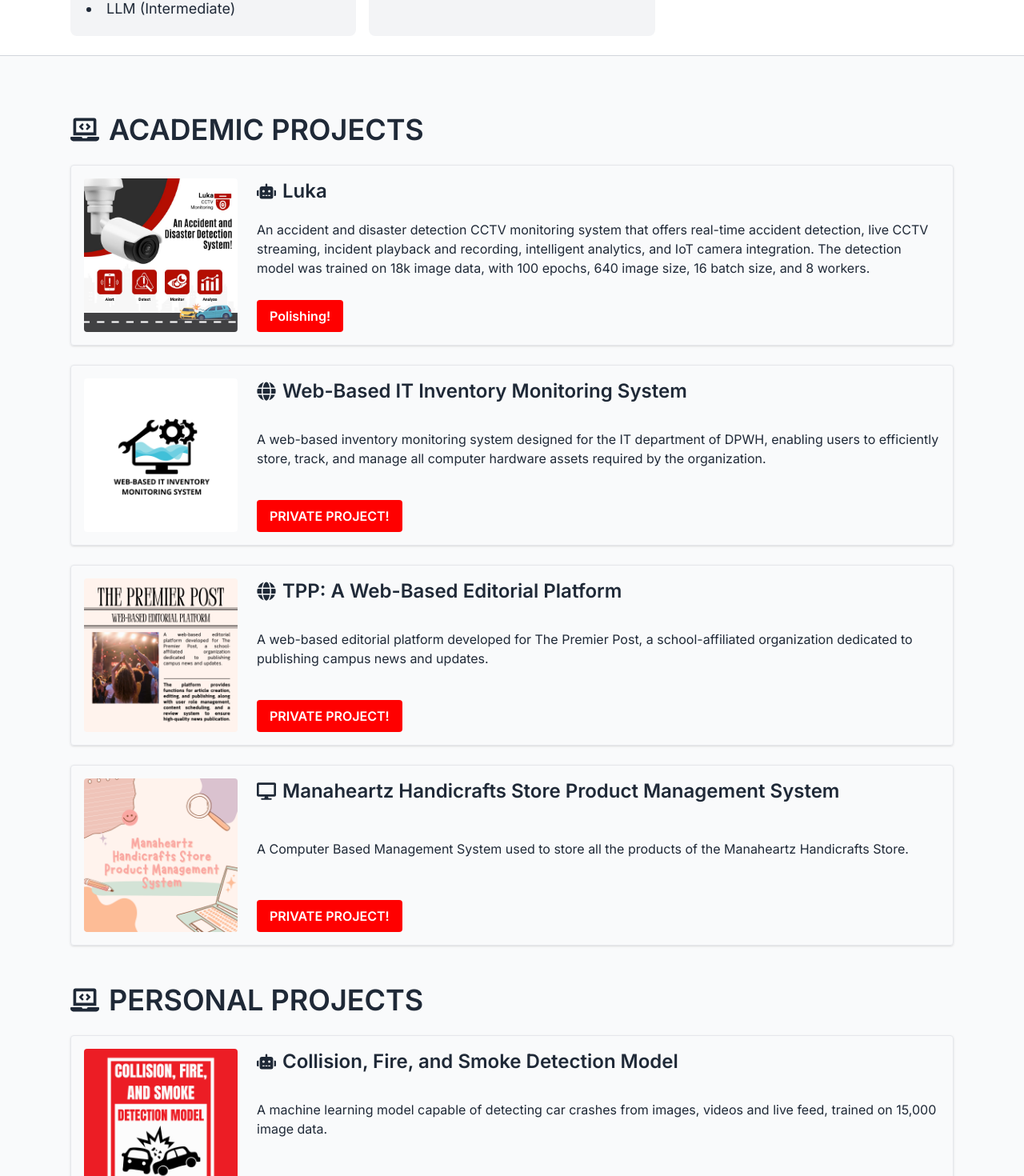
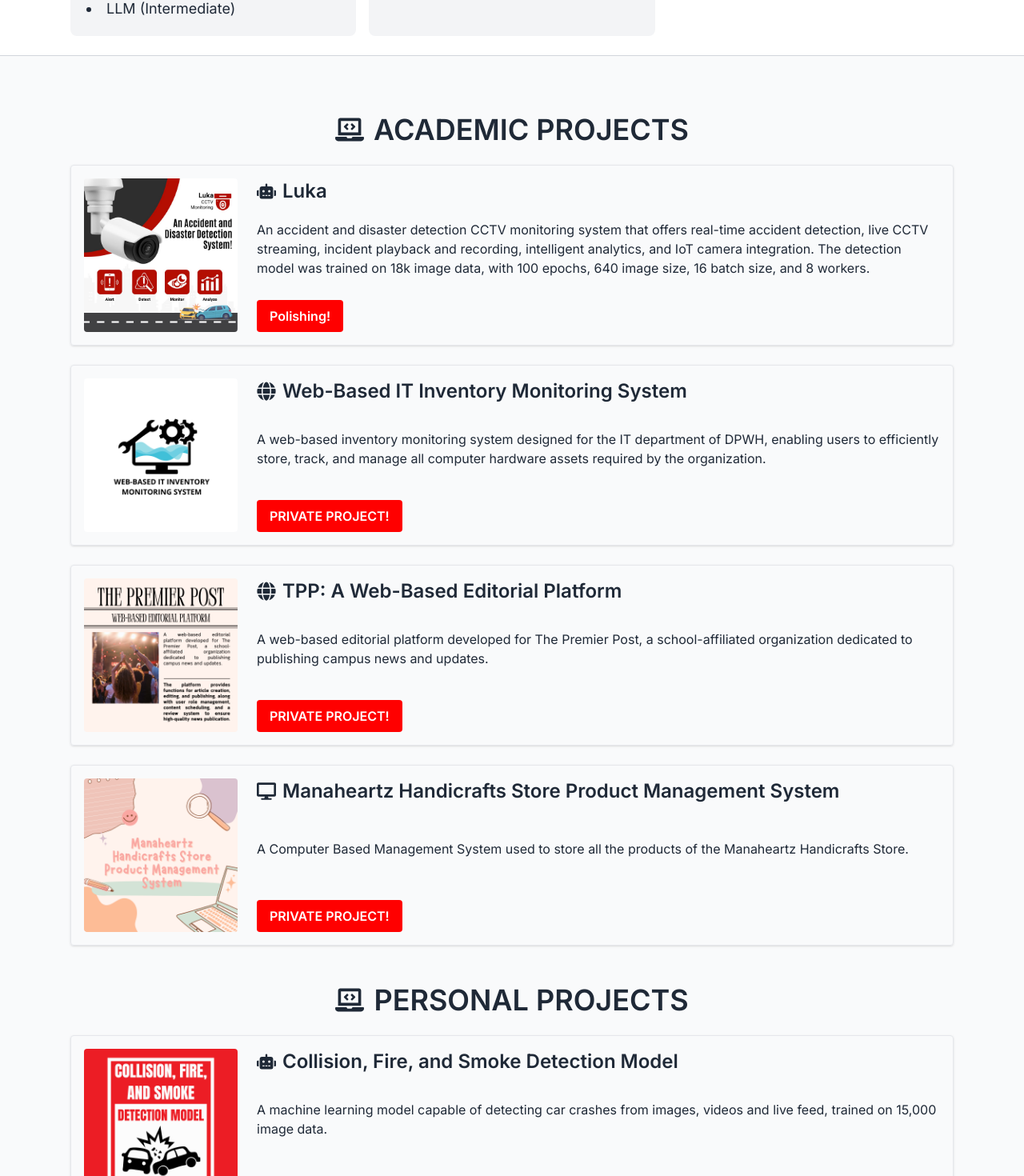
Before and after one commit to BrianShiroe/portfolio-react-typescript-tailwind, a React (Vite) app: page / in a window 1280 px wide. Shown: the part 2433-3903 px from the top of the page at 80% size. Built offline with nearby package versions, Linux system fonts and the light colour scheme.

Commit message:
Update Projects.tsx

```diff
--- a/src/pages/Projects.tsx
+++ b/src/pages/Projects.tsx
@@ -196,7 +196,7 @@ const ProjectCard: React.FC<Project> = ({
 
 const Projects: React.FC = () => (
   <div className="p-6 max-w-6xl mx-auto">
-    <h1 className="animated bounce-in flex items-center space-x-3 text-4xl font-bold mb-6">
+    <h1 className="animated bounce-in flex justify-center items-center space-x-3 text-4xl font-bold mb-6 text-center">
       <FaLaptopCode />
       <span>ACADEMIC PROJECTS</span>
     </h1>
@@ -206,7 +206,7 @@ const Projects: React.FC = () => (
       ))}
     </div>
 
-    <h1 className="animated bounce-in flex items-center space-x-3 text-4xl font-bold mb-6">
+    <h1 className="animated bounce-in flex justify-center items-center space-x-3 text-4xl font-bold mb-6 text-center">
       <FaLaptopCode />
       <span>PERSONAL PROJECTS</span>
     </h1>
```
